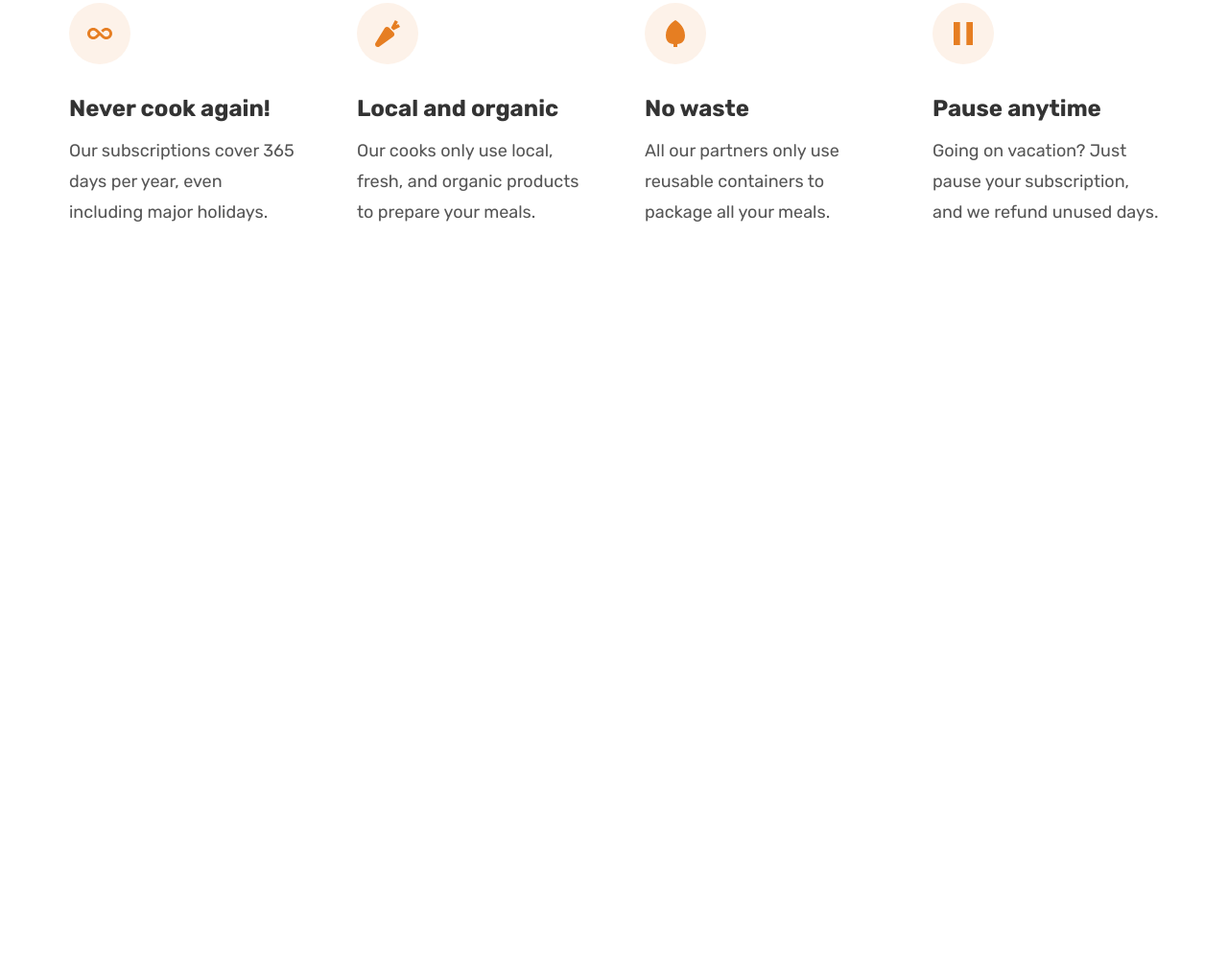
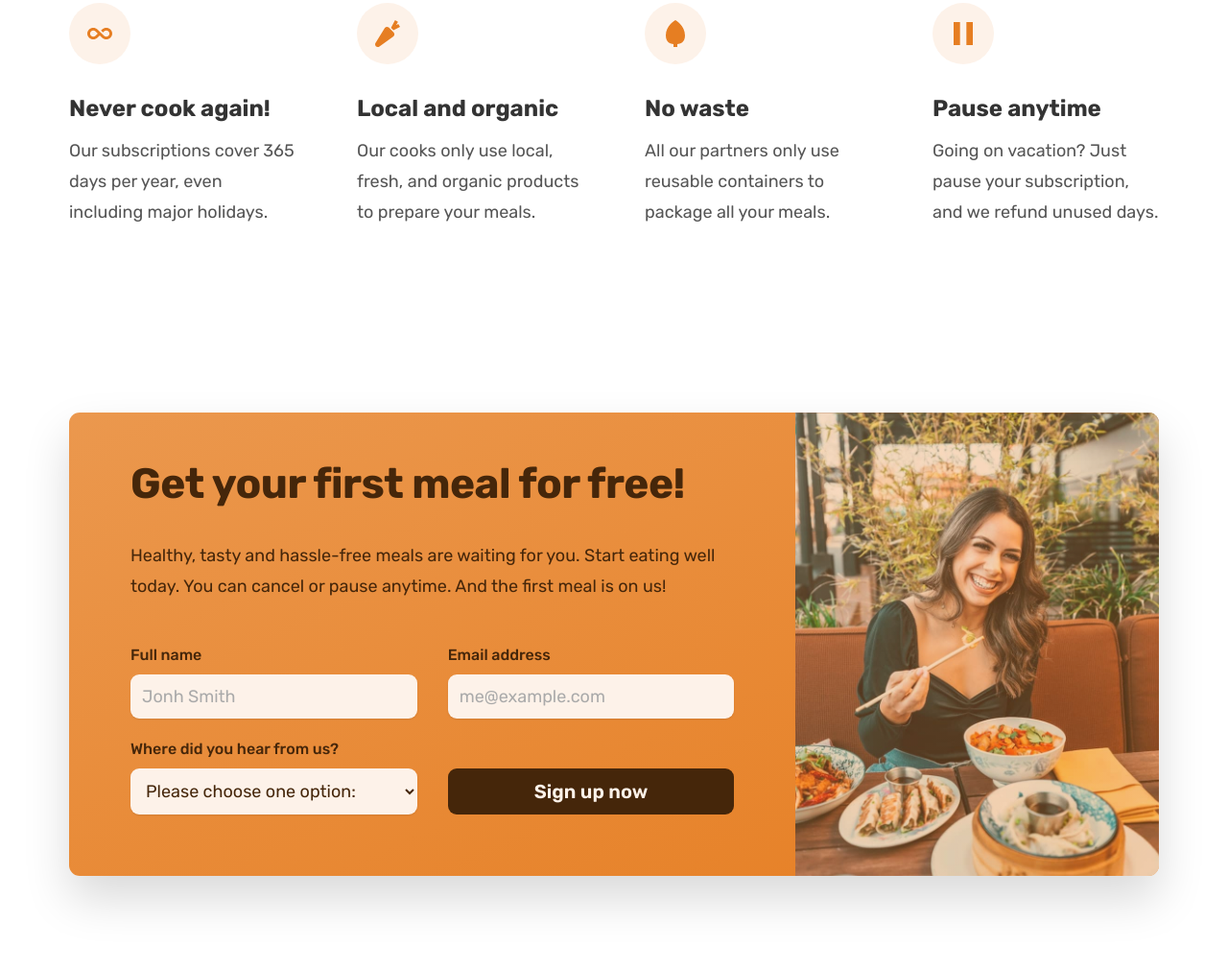
Before and after one commit to Sergii100/Omnifood-project, a plain HTML site: page index.html in a window 1280 px wide. Shown: the part 5622-6631 px from the top of the page at 96% size. Before the commit the page ends 5956 px from the top, so only its background shows below. Drawn offline with nearby package versions, Linux system fonts and the light colour scheme.

Commit message:
Add CTA section

```diff
--- a/css/general.css
+++ b/css/general.css
@@ -25,9 +25,11 @@ Paragraph default: 1.6
 
 - Primary: #e67e22
 - Tints(darker versions): #fdf2e9
+#fae5d3
+#eb984e
 
-#fae5d3
 - Shades(lighter versions): #cf711f
+#45260a
 - Accents:
 - Greys:
 #888
@@ -36,7 +38,10 @@ Paragraph default: 1.6
 #ddd
 #6f6f6f (lightest grey allow on #fdf2e9)
 
+
 ---03 SHADOWS
+ box-shadow: 0 2.4rem 4.8rem rgba(0, 0, 0, 0.075);
+
 
 ---04 BORDER_RADIUS
 Default: 9px
@@ -58,6 +63,7 @@ Medium: 11px
 :root {
   --primary-color: #e67e22;
   --darker-primary: #cf711f;
+  --darkest-primary: #45260a;
   --main-grey: #555;
   --darker-grey: #333;
   --medium-grey: #888;
@@ -158,6 +164,7 @@ GENERAL REUSABLE COMPONENTS
   letter-spacing: 0.75px;
 }
 
+.btn,
 .btn:link,
 .btn:visited {
   display: inline-block;
@@ -169,6 +176,11 @@ GENERAL REUSABLE COMPONENTS
   border-radius: 9px;
   /* Always put transition on original state(main button) */
   transition: all 0.3s;
+
+  /* only necessary for .btn  */
+  border: none;
+  cursor: pointer;
+  font-family: inherit;
 }
 
 .btn--full:link,
@@ -196,6 +208,18 @@ GENERAL REUSABLE COMPONENTS
 
   /* Trick to add border inside */
   box-shadow: inset 0 0 0 3px #fff;
+}
+
+.btn--form {
+  background-color: var(--darkest-primary);
+  color: var(--header-background);
+  align-self: end;
+  padding: 1.2rem;
+}
+
+.btn--form:hover {
+  background-color: #fff;
+  color: var(--main-grey);
 }
 
 .link:link,
@@ -233,6 +257,14 @@ GENERAL REUSABLE COMPONENTS
   fill: var(--primary-color);
 }
 
+*:focus {
+  outline: none;
+  /* outline: 4px dotted var(--primary-color);
+  outline-offset: 8px; */
+
+  box-shadow: 0 0 0 0.8rem rgba(230, 125, 34, 0.5);
+}
+
 /* HELPER CLASSES */
 
 .margin-right-sm {
--- a/css/style.css
+++ b/css/style.css
@@ -1,6 +1,7 @@
 :root {
   --primary-color: #e67e22;
   --darker-primary: #cf711f;
+  --darkest-primary: #45260a;
   --main-grey: #555;
   --darker-grey: #333;
   --medium-grey: #888;
@@ -479,3 +480,87 @@ PRICING SECTION
   font-size: 1.8rem;
   line-height: 1.8;
 }
+
+/* .................
+CALL TO ACTION SECTION
+.................... */
+
+.section-cta {
+  padding: 9.6rem 0;
+}
+
+.cta {
+  display: grid;
+  grid-template-columns: 2fr 1fr;
+  /* background-color: var(--primary-color); */
+  box-shadow: 0 2.4rem 4.8rem rgba(0, 0, 0, 0.15);
+  border-radius: 11px;
+
+  background-image: linear-gradient(to right bottom, #eb984e, #e67e22);
+
+  overflow: hidden;
+}
+
+.cta-text-box {
+  color: var(--darkest-primary);
+  padding: 4.8rem 6.4rem 6.4rem 6.4rem;
+}
+
+.cta .heading-secondary {
+  /* color: var(--darkest-primary); */
+  color: inherit;
+  margin-bottom: 3.2rem;
+}
+
+.cta-text {
+  font-size: 1.8rem;
+  line-height: 1.8;
+  margin-bottom: 4.8rem;
+}
+
+.cta-img-box {
+  background-image: linear-gradient(
+      to right bottom,
+      rgba(235, 151, 78, 0.35),
+      rgba(230, 125, 34, 0.35)
+    ),
+    url("../img/eating.jpg");
+  background-size: cover;
+  background-position: center;
+}
+
+.cta-form {
+  display: grid;
+  grid-template-columns: 1fr 1fr;
+  column-gap: 3.2rem;
+  row-gap: 2.4rem;
+}
+
+.cta-form label {
+  display: block;
+  font-size: 1.6rem;
+  font-weight: 500;
+  margin-bottom: 1.2rem;
+}
+
+.cta-form input,
+.cta-form select {
+  width: 100%;
+  padding: 1.2rem;
+  font-size: 1.8rem;
+  border: none;
+  font-family: inherit;
+  color: inherit;
+  background-color: var(--header-background);
+  border-radius: 9px;
+  box-shadow: 0 1px 2px rgba(0, 0, 0, 0.1);
+}
+
+.cta-form input::placeholder {
+  color: #aaa;
+}
+
+.cta *:focus {
+  outline: none;
+  box-shadow: 0 0 0 0.8rem rgba(253, 242, 233, 0.5);
+}
--- a/index.html
+++ b/index.html
@@ -563,6 +563,65 @@
           </div>
         </div>
       </section>
+
+      <section class="section-cta">
+        <div class="container">
+          <div class="cta">
+            <div class="cta-text-box">
+              <h2 class="heading-secondary">Get your first meal for free!</h2>
+              <p class="cta-text">
+                Healthy, tasty and hassle-free meals are waiting for you. Start
+                eating well today. You can cancel or pause anytime. And the
+                first meal is on us!
+              </p>
+
+              <form class="cta-form" action="#">
+                <div>
+                  <label for="full-name">Full name</label>
+                  <input
+                    id="full-name"
+                    type="text"
+                    placeholder="Jonh Smith"
+                    required
+                  />
+                </div>
+
+                <div>
+                  <label for="email">Email address</label>
+                  <input
+                    id="email"
+                    type="email"
+                    placeholder="me@example.com"
+                    required
+                  />
+                </div>
+
+                <div>
+                  <label for="select-where">Where did you hear from us?</label>
+                  <select name="" id="select-where" required>
+                    <option value="">Please choose one option:</option>
+                    <option value="friends">Friends and family</option>
+                    <option value="youtube">YouTube video</option>
+                    <option value="podcast">Podcast</option>
+                    <option value="ad">Facebook ad</option>
+                    <option value="others">Others</option>
+                  </select>
+                </div>
+
+                <button class="btn btn--form">Sign up now</button>
+
+                <!-- <input type="checkbox" name="" id="" />
+                <input type="number" name="" id="" /> -->
+              </form>
+            </div>
+            <div
+              class="cta-img-box"
+              role="img"
+              aria-label="Woman enjoying food "
+            ></div>
+          </div>
+        </div>
+      </section>
     </main>
   </body>
 </html>
```
